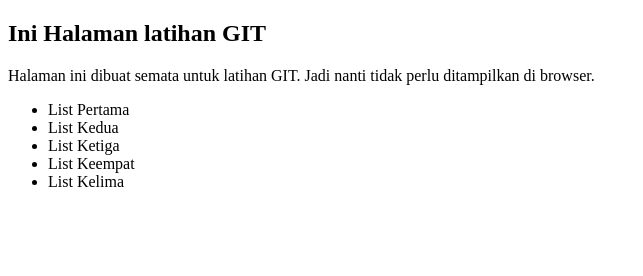
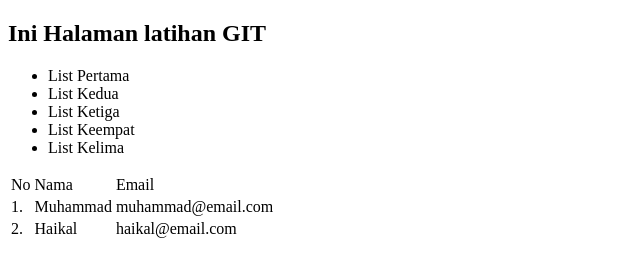
Before and after one commit to kaqfa/latihan_git, a plain HTML site: page index.html in a window 1280 px wide. Shown: the whole page, without its empty margins (0-643 px from the left). Drawn offline with Linux system fonts and the light colour scheme.

Commit message:
tambah tabel dan hapus p di index

```diff
--- a/index.html
+++ b/index.html
@@ -6,8 +6,6 @@
 </head>
 <body>
     <h2>Ini Halaman latihan GIT</h2>
-    <p>Halaman ini dibuat semata untuk latihan GIT.
-        Jadi nanti tidak perlu ditampilkan di browser.</p>
 
     <ul>
         <li>List Pertama</li>
@@ -16,5 +14,23 @@
         <li>List Keempat</li>
         <li>List Kelima</li>
     </ul>
+
+    <table>
+        <tr>
+            <td>No</td>
+            <td>Nama</td>
+            <td>Email</td>
+        </tr>
+        <tr>
+            <td>1.</td>
+            <td>Muhammad</td>
+            <td>muhammad@email.com</td>
+        </tr>
+        <tr>
+            <td>2.</td>
+            <td>Haikal</td>
+            <td>haikal@email.com</td>
+        </tr>
+    </table>
 </body>
 </html>
```
